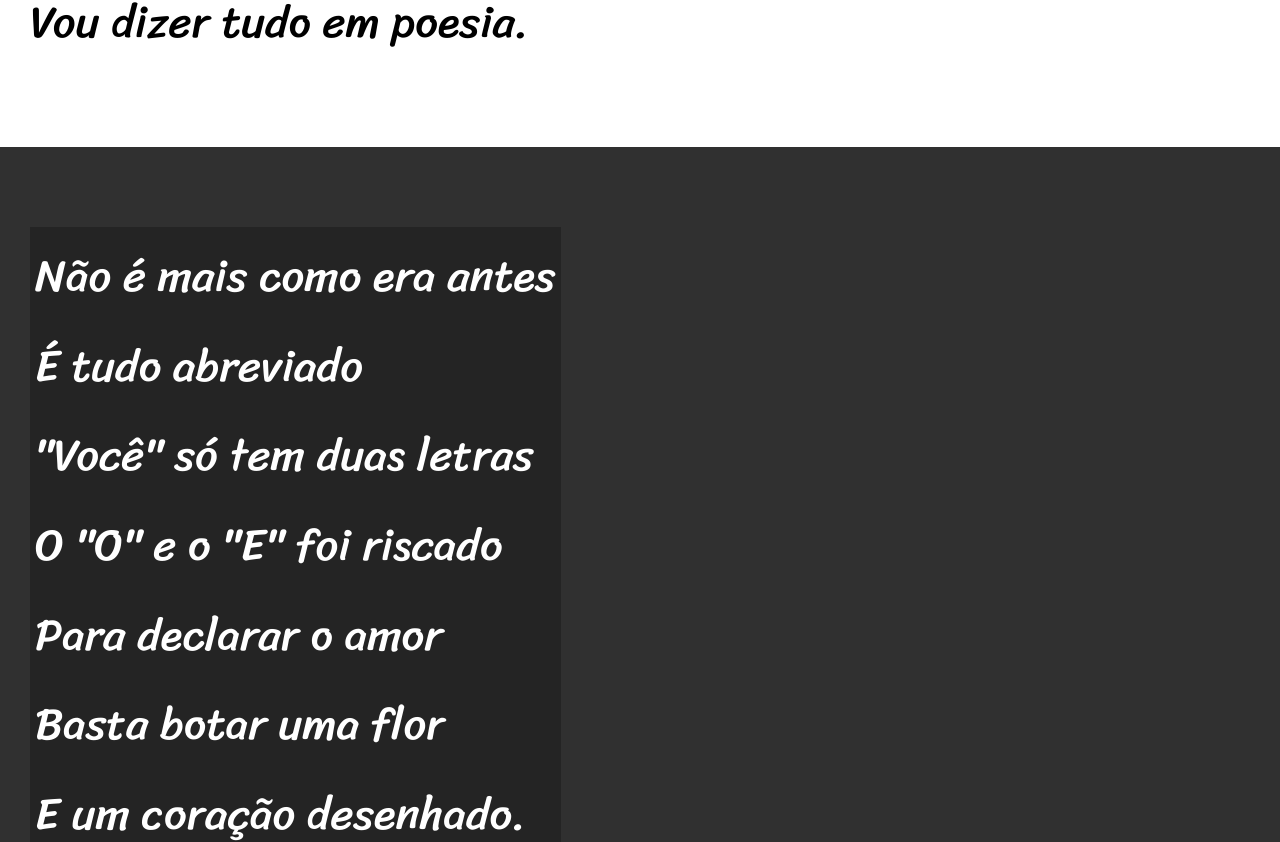
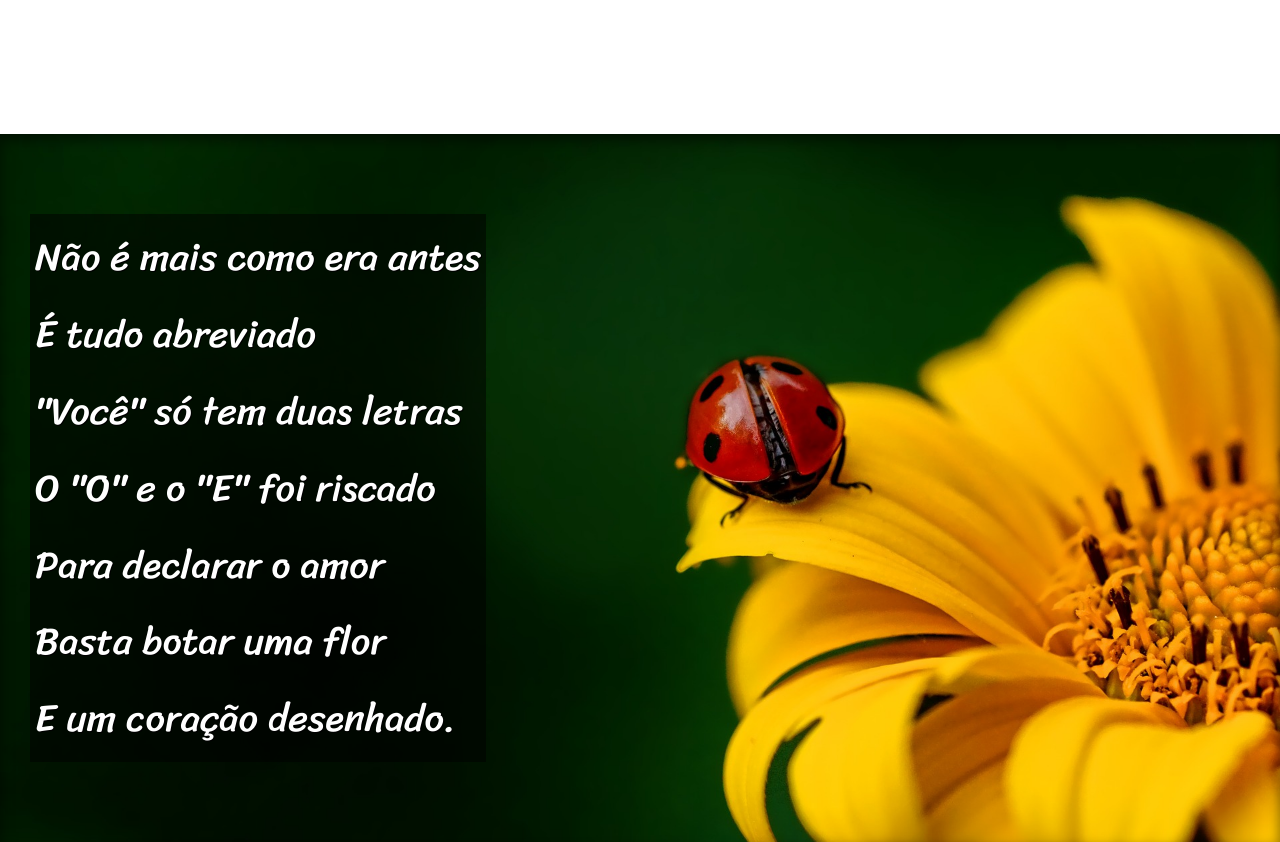
Before and after one commit to kevin-ribeiro/html-css, a plain HTML site: page desafios/desafio12/index.html in a window 1280 px wide. Shown: the part 900-1742 px from the top of the page. Drawn offline with Linux system fonts and the light colour scheme.

Commit message:
Atualização de estilo desafio12

```diff
--- a/desafios/desafio12/estilo/style.css
+++ b/desafios/desafio12/estilo/style.css
@@ -55,7 +55,11 @@ section {
     line-height: 2em;
     padding-left: 30px;
     font-family: var(--fonte3);
-    font-size: 3.5vw;
+    font-size: 3vw;
+}
+
+section > p {
+    padding-bottom: 2em;
 }
 
 section.normal {
@@ -66,12 +70,26 @@ section.normal {
 section.imagem {
     background-color: rgb(48, 48, 48);
     color: white;
+    box-shadow: inset 0px 6px 13px 0px rgba(0, 0, 0, 0.514);
+    background-size: cover;
+    background-attachment: fixed;
 }
 
 section.imagem > p {
     display: inline-block;
     padding: 5px;
-    background-color: rgba(0, 0, 0, 0.253);
+    background-color: rgba(0, 0, 0, 0.513);
+    text-shadow: 1px 1px 0px black;
+}
+
+section#img01 {
+    background-image: url(../imagens/background001.jpg);
+    background-position: right center;
+}
+
+section#img02 {
+    background-image: url(../imagens/background002.jpg);
+    background-position: right center;
 }
 
 footer {
--- a/desafios/desafio12/index.html
+++ b/desafios/desafio12/index.html
@@ -25,7 +25,7 @@
         </p>
     </section>
 
-    <section class="imagem">
+    <section class="imagem" id="img01">
         <p>
             Não é mais como era antes <br>
             É tudo abreviado <br>
@@ -59,7 +59,7 @@
         </p>
     </section>
 
-    <section class="imagem">
+    <section class="imagem" id="img02">
         <p>
             Tenho saudade das cartas <br>
             Escritas com a própria mão <br>
```
